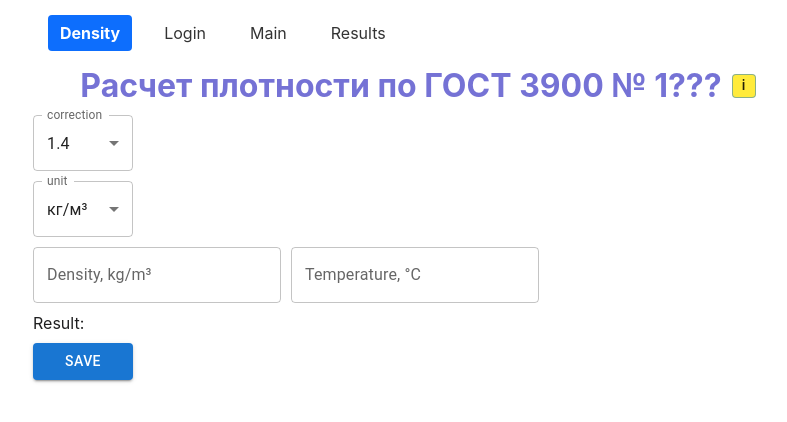
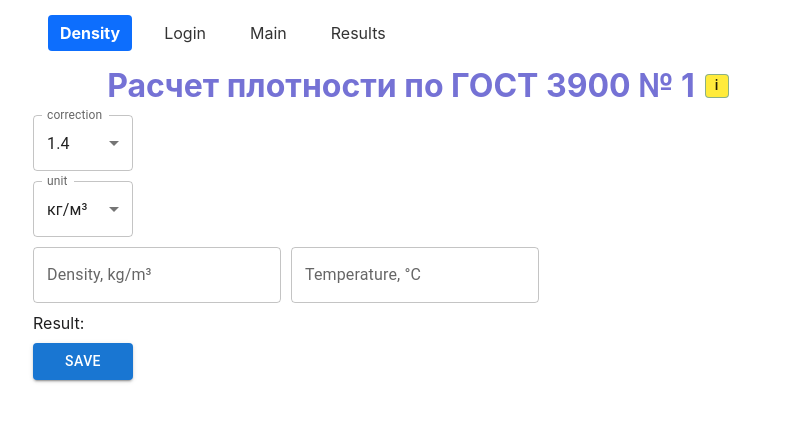
Before and after one commit to FilippSM/CalculatorReact, a React (Vite) app: page /CalculatorReact/Results in a window 1280 px wide. Shown: the top 422 px of the page, without its empty margins (222-1009 px from the left). Built offline with nearby package versions, Linux system fonts and the light colour scheme; no server answers.

Commit message:
fix: correct name

```diff
--- a/src/features/density/ui/Density.tsx
+++ b/src/features/density/ui/Density.tsx
@@ -121,7 +121,7 @@ export const Density = () => {
     <Container>
       <div className={styles.container}>
         <div className={styles['header-dencity']}>
-          <h1>Расчет плотности по ГОСТ 3900 № 1???</h1>
+          <h1>Расчет плотности по ГОСТ 3900 № 1</h1>
           <SimplePopup />
         </div>
         <div className={styles.inputs}>
```
